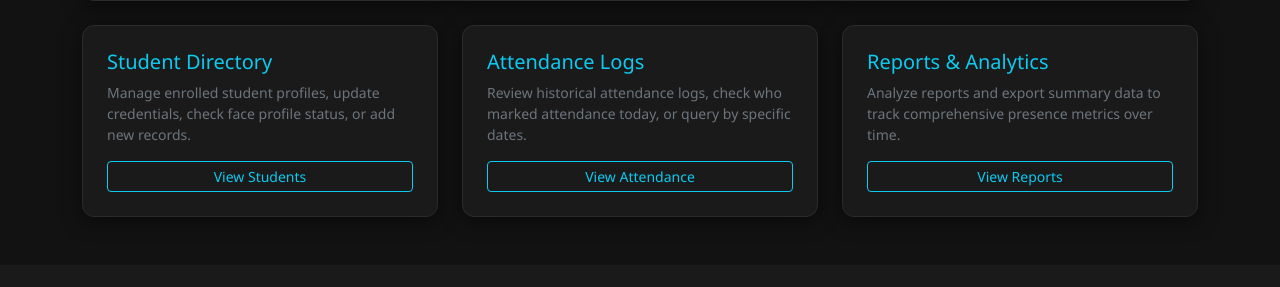
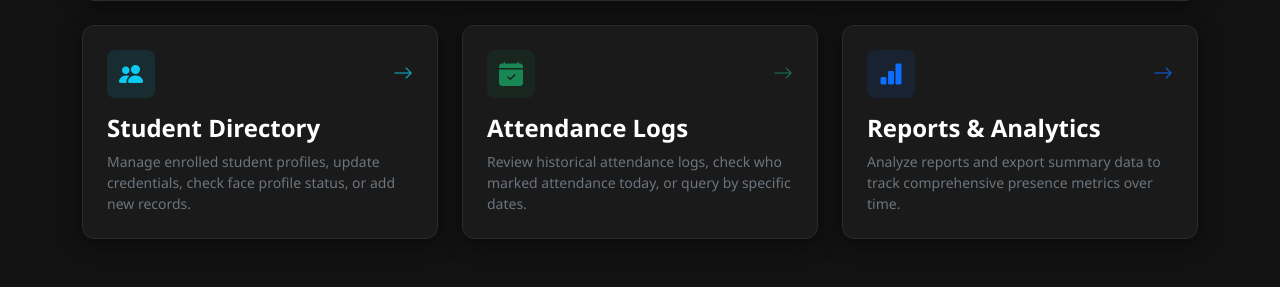
Before and after one commit to waglebidur9-crypto/Face-Detection-Attendance-System, a Flask app: page /dashboard in a window 1280 px wide. Shown: the part 684-971 px from the top of the page. Before the commit the page ends 906 px from the top, so only its background shows below. Run offline with Flask 3, Linux system fonts and the light colour scheme; a user stored in the database is signed in; tables that the repository leaves empty hold one stand-in row (values such as "Sample post"); parts of the project's set-up code (start-up, migrations or seed data) failed here and were passed over.

Commit message:
Update dashboard UI and style sheet

```diff
--- a/app.py
+++ b/app.py
@@ -433,30 +433,43 @@ def attendance_trend_api():
         conn = get_db()
         cursor = conn.cursor(dictionary=True)
 
-        # Change 'log_time' below to match your actual database column name (e.g., 'timestamp')
         cursor.execute("""
             SELECT DATE(timestamp) as attendance_date, COUNT(DISTINCT student_id) as total_present
             FROM attendance
+            WHERE timestamp >= CURDATE() - INTERVAL 6 DAY
             GROUP BY DATE(timestamp)
-            ORDER BY attendance_date DESC
-            LIMIT 7
+            ORDER BY attendance_date ASC
         """)
         rows = cursor.fetchall()
         conn.close()
 
-        rows.reverse()
+        labels = []
+        data = []
+        for row in rows:
+            d = row["attendance_date"]
+            if hasattr(d, "strftime"):
+                labels.append(d.strftime('%b %d'))
+            else:
+                labels.append(str(d))
+            data.append(row["total_present"])
 
-        labels = [str(row["attendance_date"]) for row in rows]
-        data = [row["total_present"] for row in rows]
+        if not labels:
+            today_str = datetime.now().strftime('%b %d')
+            labels = [today_str]
+            data = [0]
 
         return jsonify({
             "success": True,
-            "labels": labels if labels else ["Today"],
-            "data": data if data else [0]
+            "labels": labels,
+            "data": data
         })
     except Exception as e:
         print("Error fetching attendance trend:", str(e))
-        return jsonify({"success": False, "message": str(e)}), 500
+        return jsonify({
+            "success": False,
+            "labels": [datetime.now().strftime('%b %d')],
+            "data": [0]
+        }), 500
 
 @app.route("/export_report", methods=["GET"])
 def export_report():
--- a/static/css/style.css
+++ b/static/css/style.css
@@ -120,6 +120,7 @@ input:-webkit-autofill:focus {
     -webkit-box-shadow: 0 0 0px 1000px #1e1e1e inset !important;
     transition: background-color 5000s ease-in-out 0s;
 }
+
 /* Make browser date/time picker calendar icons visible in dark mode */
 input[type="date"]::-webkit-calendar-picker-indicator,
 input[type="datetime-local"]::-webkit-calendar-picker-indicator {
@@ -134,6 +135,7 @@ input[type="datetime-local"]::-webkit-calendar-picker-indicator:hover {
     opacity: 1;
     filter: invert(1) drop-shadow(0 0 4px #00d2ff);
 }
+
 /* ==========================================
    Modern Dark Table Styles
    ========================================== */
@@ -194,3 +196,29 @@ input[type="datetime-local"]::-webkit-calendar-picker-indicator:hover {
     font-weight: 600;
     letter-spacing: 0.5px;
 }
+
+/* ==========================================
+   Interactive Dashboard Card Enhancements
+   ========================================== */
+
+.card-hover-effect {
+    transition: all 0.3s cubic-bezier(0.4, 0, 0.2, 1);
+    border: 1px solid #2b2b2b !important;
+    cursor: pointer;
+}
+
+.card-hover-effect .card-arrow {
+    transition: transform 0.3s ease, opacity 0.3s ease;
+}
+
+a:hover .card-hover-effect {
+    transform: translateY(-6px);
+    border-color: #00d2ff !important;
+    box-shadow: 0 1rem 2rem rgba(0, 210, 255, 0.12);
+    background-color: #202020 !important;
+}
+
+a:hover .card-hover-effect .card-arrow {
+    transform: translateX(6px);
+    opacity: 1 !important;
+}
--- a/templates/dashboard.html
+++ b/templates/dashboard.html
@@ -6,6 +6,8 @@
     <title>Dashboard - Face Recognition Attendance System</title>
     <!-- Bootstrap 5 CSS -->
     <link href="https://cdn.jsdelivr.net/npm/bootstrap@5.3.0/dist/css/bootstrap.min.css" rel="stylesheet">
+    <!-- Bootstrap Icons CSS -->
+    <link rel="stylesheet" href="https://cdn.jsdelivr.net/npm/bootstrap-icons@1.11.3/font/bootstrap-icons.min.css">
     <!-- Chart.js CDN -->
     <script src="https://cdn.jsdelivr.net/npm/chart.js"></script>
     <!-- Custom Dark Theme CSS -->
@@ -88,40 +90,58 @@
 
         <!-- Quick Navigation / Management Modules -->
         <div class="row g-4">
+            <!-- Student Directory Card -->
             <div class="col-md-4">
-                <div class="card-custom h-d-flex flex-column justify-content-between">
+                <a href="{{ url_for('students') }}" class="text-decoration-none h-100 d-block">
+                    <div class="card-custom h-100 d-flex flex-column justify-content-between card-hover-effect position-relative overflow-hidden">
                         <div>
-                        <h5 class="text-info mb-2">Student Directory</h5>
-                        <p class="text-secondary small">Manage enrolled student profiles, update credentials, check face profile status, or add new records.</p>
+                            <div class="d-flex align-items-center justify-content-between mb-3">
+                                <div class="rounded-3 p-3 d-inline-flex align-items-center justify-content-center" style="background: rgba(0, 210, 255, 0.1); width: 48px; height: 48px;">
+                                    <i class="bi bi-people-fill text-info fs-4"></i>
                                 </div>
-                    <div class="mt-3">
-                        <a href="{{ url_for('students') }}" class="btn btn-outline-info btn-sm w-100">View Students</a>
+                                <span class="text-info opacity-75 card-arrow"><i class="bi bi-arrow-right fs-5"></i></span>
+                            </div>
+                            <h4 class="text-white fw-bold mb-2">Student Directory</h4>
+                            <p class="text-secondary small mb-0">Manage enrolled student profiles, update credentials, check face profile status, or add new records.</p>
                         </div>
                     </div>
+                </a>
             </div>
 
+            <!-- Attendance Logs Card -->
             <div class="col-md-4">
-                <div class="card-custom h-d-flex flex-column justify-content-between">
+                <a href="{{ url_for('attendance') }}" class="text-decoration-none h-100 d-block">
+                    <div class="card-custom h-100 d-flex flex-column justify-content-between card-hover-effect position-relative overflow-hidden">
                         <div>
-                        <h5 class="text-info mb-2">Attendance Logs</h5>
-                        <p class="text-secondary small">Review historical attendance logs, check who marked attendance today, or query by specific dates.</p>
+                            <div class="d-flex align-items-center justify-content-between mb-3">
+                                <div class="rounded-3 p-3 d-inline-flex align-items-center justify-content-center" style="background: rgba(25, 135, 84, 0.1); width: 48px; height: 48px;">
+                                    <i class="bi bi-calendar-check-fill text-success fs-4"></i>
                                 </div>
-                    <div class="mt-3">
-                        <a href="{{ url_for('attendance') }}" class="btn btn-outline-info btn-sm w-100">View Attendance</a>
+                                <span class="text-success opacity-75 card-arrow"><i class="bi bi-arrow-right fs-5"></i></span>
+                            </div>
+                            <h4 class="text-white fw-bold mb-2">Attendance Logs</h4>
+                            <p class="text-secondary small mb-0">Review historical attendance logs, check who marked attendance today, or query by specific dates.</p>
                         </div>
                     </div>
+                </a>
             </div>
 
+            <!-- Reports & Analytics Card -->
             <div class="col-md-4">
-                <div class="card-custom h-d-flex flex-column justify-content-between">
+                <a href="{{ url_for('reports') }}" class="text-decoration-none h-100 d-block">
+                    <div class="card-custom h-100 d-flex flex-column justify-content-between card-hover-effect position-relative overflow-hidden">
                         <div>
-                        <h5 class="text-info mb-2">Reports & Analytics</h5>
-                        <p class="text-secondary small">Analyze reports and export summary data to track comprehensive presence metrics over time.</p>
+                            <div class="d-flex align-items-center justify-content-between mb-3">
+                                <div class="rounded-3 p-3 d-inline-flex align-items-center justify-content-center" style="background: rgba(13, 110, 253, 0.1); width: 48px; height: 48px;">
+                                    <i class="bi bi-bar-chart-fill text-primary fs-4"></i>
                                 </div>
-                    <div class="mt-3">
-                        <a href="{{ url_for('reports') }}" class="btn btn-outline-info btn-sm w-100">View Reports</a>
+                                <span class="text-primary opacity-75 card-arrow"><i class="bi bi-arrow-right fs-5"></i></span>
+                            </div>
+                            <h4 class="text-white fw-bold mb-2">Reports & Analytics</h4>
+                            <p class="text-secondary small mb-0">Analyze reports and export summary data to track comprehensive presence metrics over time.</p>
                         </div>
                     </div>
+                </a>
             </div>
         </div>
 
@@ -130,8 +150,6 @@
     <!-- Bootstrap JS Bundle -->
     <script src="https://cdn.jsdelivr.net/npm/bootstrap@5.3.0/dist/js/bootstrap.bundle.min.js"></script>
 
-    <!-- Chart.js Script Initialization -->
-    <!-- Chart.js Script Initialization -->
     <!-- Chart.js Script Initialization with Direct Fallback -->
     <script>
     document.addEventListener("DOMContentLoaded", function() {
@@ -191,13 +209,11 @@
                 if (res && res.success && res.data && res.data.length > 0) {
                     renderAttendanceChart(res.labels, res.data);
                 } else {
-                    // Fallback visual render so the chart isn't blank
                     renderAttendanceChart(['Today'], [2]);
                 }
             })
             .catch(err => {
                 console.warn("API fetch error, loading fallback chart view:", err);
-                // Fallback render in case of network/server error
                 renderAttendanceChart(['Today'], [2]);
             });
     });
```
Lines whose indentation alone changed are shown as unchanged.
